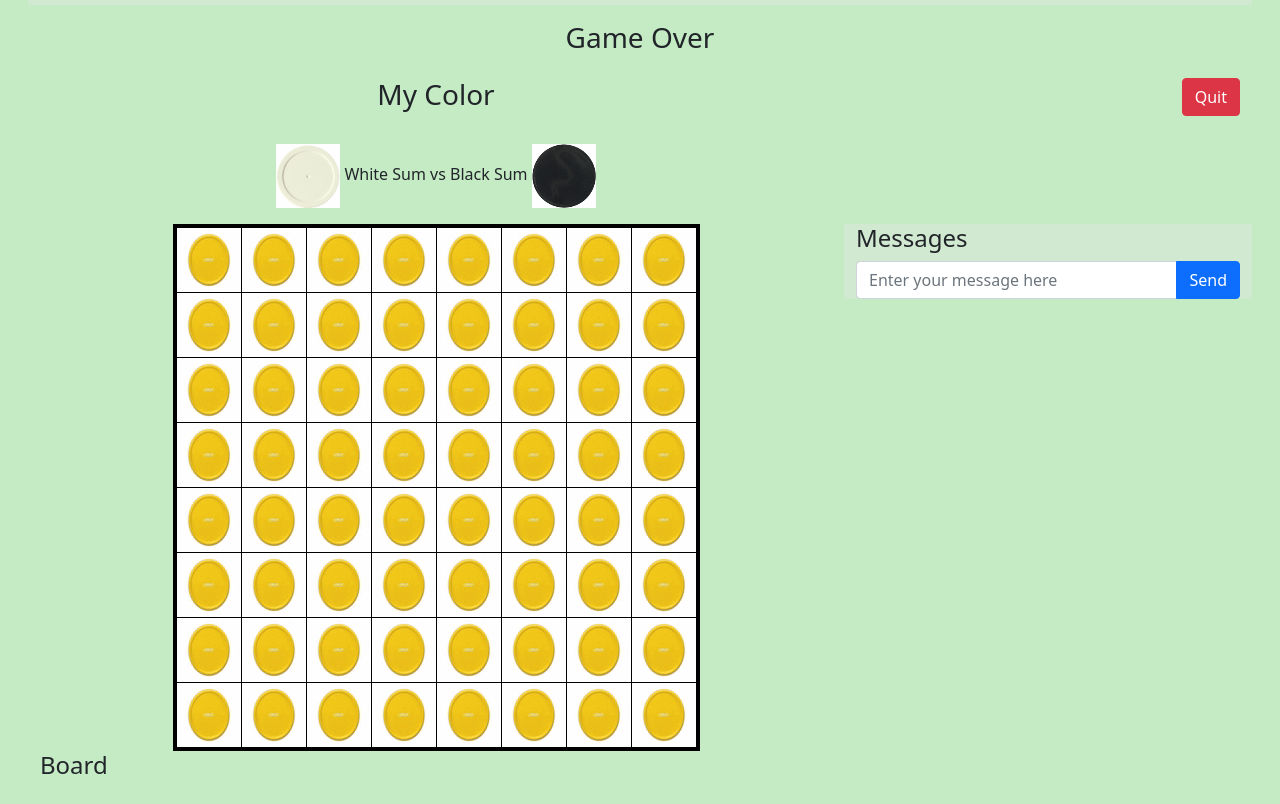
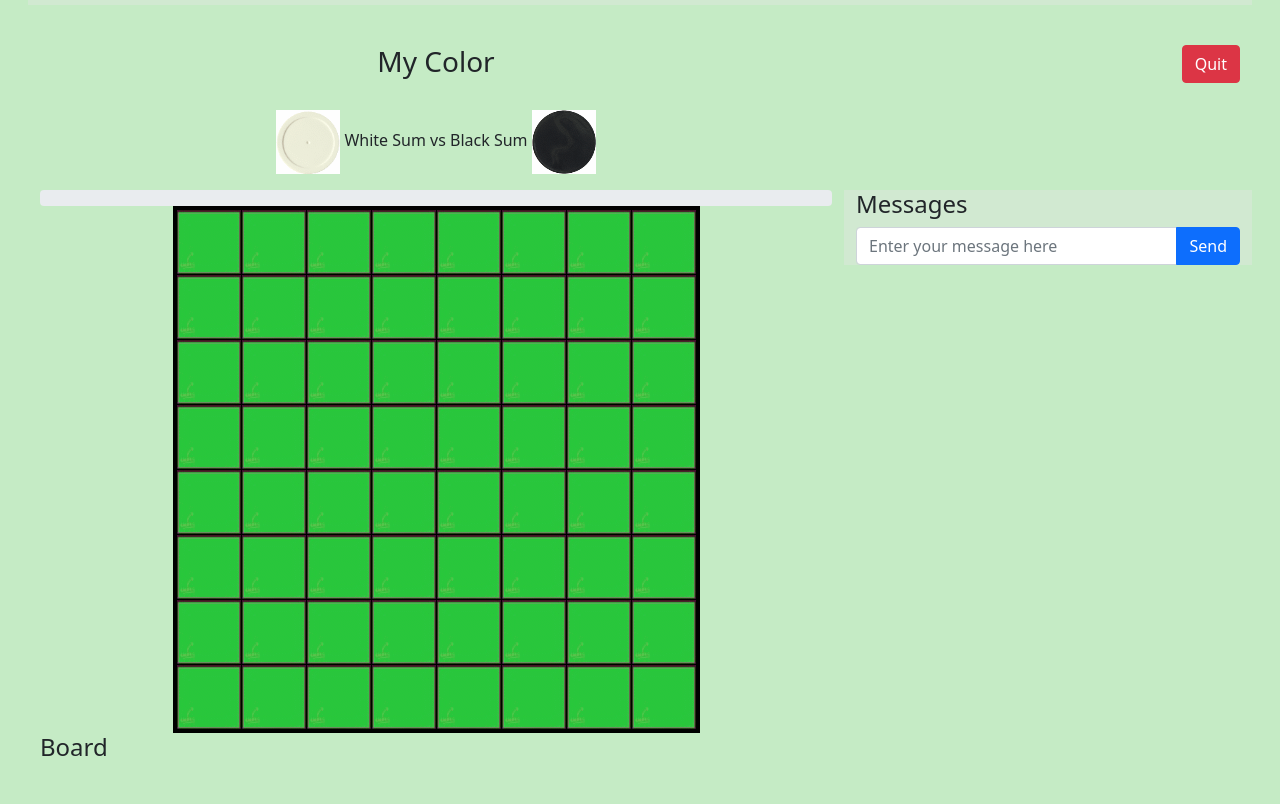
Before and after one commit to kathrynbe/reversi-butler, a website: page public/game.html in a window 1280 px wide. Shown: the part 53-857 px from the top of the page. Drawn offline with nearby package versions, Linux system fonts and the light colour scheme; no server answers.

Commit message:
launching the final game

```diff
--- a/public/assets/css/game.css
+++ b/public/assets/css/game.css
@@ -22,6 +22,7 @@
   }
 
   table#game_board td {
+    background-color: rgb(79, 187, 79);
     border:1px solid black;
     margin:0px;
     padding:0px;
--- a/public/game.html
+++ b/public/game.html
@@ -25,7 +25,7 @@
 
     <div class="row m-3">
       <div class="col text-center">
-        <h3 id="game_over">Game Over</h3>
+        <h3 id="game_over"></h3>
       </div>
     </div>
 
@@ -47,86 +47,90 @@
       <div class="col">
         <div class="row align-items-start justify-content-center">
           <div class="col-md-8 table-responsive">
+          <div class="progress">
+            <div id="elapsed" class="progress-bar progress-bar-animated progress-bar-striped bg-success"
+            role="progressbar" style="width: 0%;" aria-valuenow="0" aria-valuemin="0" aria-valuemax="100"></div>
+          </div>
             <table id="game_board" class="mx-auto w-auto">
               <tr>
-                <td id="0_0"><img class="img-fluid" src="assets/images/error.gif" alt="error" /></td>
-                <td id="0_1"><img class="img-fluid" src="assets/images/error.gif" alt="error" /></td>
-                <td id="0_2"><img class="img-fluid" src="assets/images/error.gif" alt="error" /></td>
-                <td id="0_3"><img class="img-fluid" src="assets/images/error.gif" alt="error" /></td>
-                <td id="0_4"><img class="img-fluid" src="assets/images/error.gif" alt="error" /></td>
-                <td id="0_5"><img class="img-fluid" src="assets/images/error.gif" alt="error" /></td>
-                <td id="0_6"><img class="img-fluid" src="assets/images/error.gif" alt="error" /></td>
-                <td id="0_7"><img class="img-fluid" src="assets/images/error.gif" alt="error" /></td>
+                <td id="0_0"><img class="img-fluid" src="assets/images/empty.gif" alt="empty" /></td>
+                <td id="0_1"><img class="img-fluid" src="assets/images/empty.gif" alt="empty" /></td>
+                <td id="0_2"><img class="img-fluid" src="assets/images/empty.gif" alt="empty" /></td>
+                <td id="0_3"><img class="img-fluid" src="assets/images/empty.gif" alt="empty" /></td>
+                <td id="0_4"><img class="img-fluid" src="assets/images/empty.gif" alt="empty" /></td>
+                <td id="0_5"><img class="img-fluid" src="assets/images/empty.gif" alt="empty" /></td>
+                <td id="0_6"><img class="img-fluid" src="assets/images/empty.gif" alt="empty" /></td>
+                <td id="0_7"><img class="img-fluid" src="assets/images/empty.gif" alt="empty" /></td>
               </tr>
               <tr>
-                <td id="1_0"><img class="img-fluid" src="assets/images/error.gif" alt="error" /></td>
-                <td id="1_1"><img class="img-fluid" src="assets/images/error.gif" alt="error" /></td>
-                <td id="1_2"><img class="img-fluid" src="assets/images/error.gif" alt="error" /></td>
-                <td id="1_3"><img class="img-fluid" src="assets/images/error.gif" alt="error" /></td>
-                <td id="1_4"><img class="img-fluid" src="assets/images/error.gif" alt="error" /></td>
-                <td id="1_5"><img class="img-fluid" src="assets/images/error.gif" alt="error" /></td>
-                <td id="1_6"><img class="img-fluid" src="assets/images/error.gif" alt="error" /></td>
-                <td id="1_7"><img class="img-fluid" src="assets/images/error.gif" alt="error" /></td>
+                <td id="1_0"><img class="img-fluid" src="assets/images/empty.gif" alt="empty" /></td>
+                <td id="1_1"><img class="img-fluid" src="assets/images/empty.gif" alt="empty" /></td>
+                <td id="1_2"><img class="img-fluid" src="assets/images/empty.gif" alt="empty" /></td>
+                <td id="1_3"><img class="img-fluid" src="assets/images/empty.gif" alt="empty" /></td>
+                <td id="1_4"><img class="img-fluid" src="assets/images/empty.gif" alt="empty" /></td>
+                <td id="1_5"><img class="img-fluid" src="assets/images/empty.gif" alt="empty" /></td>
+                <td id="1_6"><img class="img-fluid" src="assets/images/empty.gif" alt="empty" /></td>
+                <td id="1_7"><img class="img-fluid" src="assets/images/empty.gif" alt="empty" /></td>
               </tr>
               <tr>
-                <td id="2_0"><img class="img-fluid" src="assets/images/error.gif" alt="error" /></td>
-                <td id="2_1"><img class="img-fluid" src="assets/images/error.gif" alt="error" /></td>
-                <td id="2_2"><img class="img-fluid" src="assets/images/error.gif" alt="error" /></td>
-                <td id="2_3"><img class="img-fluid" src="assets/images/error.gif" alt="error" /></td>
-                <td id="2_4"><img class="img-fluid" src="assets/images/error.gif" alt="error" /></td>
-                <td id="2_5"><img class="img-fluid" src="assets/images/error.gif" alt="error" /></td>
-                <td id="2_6"><img class="img-fluid" src="assets/images/error.gif" alt="error" /></td>
-                <td id="2_7"><img class="img-fluid" src="assets/images/error.gif" alt="error" /></td>
+                <td id="2_0"><img class="img-fluid" src="assets/images/empty.gif" alt="empty" /></td>
+                <td id="2_1"><img class="img-fluid" src="assets/images/empty.gif" alt="empty" /></td>
+                <td id="2_2"><img class="img-fluid" src="assets/images/empty.gif" alt="empty" /></td>
+                <td id="2_3"><img class="img-fluid" src="assets/images/empty.gif" alt="empty" /></td>
+                <td id="2_4"><img class="img-fluid" src="assets/images/empty.gif" alt="empty" /></td>
+                <td id="2_5"><img class="img-fluid" src="assets/images/empty.gif" alt="empty" /></td>
+                <td id="2_6"><img class="img-fluid" src="assets/images/empty.gif" alt="empty" /></td>
+                <td id="2_7"><img class="img-fluid" src="assets/images/empty.gif" alt="empty" /></td>
               </tr>
               <tr>
-                <td id="3_0"><img class="img-fluid" src="assets/images/error.gif" alt="error" /></td>
-                <td id="3_1"><img class="img-fluid" src="assets/images/error.gif" alt="error" /></td>
-                <td id="3_2"><img class="img-fluid" src="assets/images/error.gif" alt="error" /></td>
-                <td id="3_3"><img class="img-fluid" src="assets/images/error.gif" alt="error" /></td>
-                <td id="3_4"><img class="img-fluid" src="assets/images/error.gif" alt="error" /></td>
-                <td id="3_5"><img class="img-fluid" src="assets/images/error.gif" alt="error" /></td>
-                <td id="3_6"><img class="img-fluid" src="assets/images/error.gif" alt="error" /></td>
-                <td id="3_7"><img class="img-fluid" src="assets/images/error.gif" alt="error" /></td>
+                <td id="3_0"><img class="img-fluid" src="assets/images/empty.gif" alt="empty" /></td>
+                <td id="3_1"><img class="img-fluid" src="assets/images/empty.gif" alt="empty" /></td>
+                <td id="3_2"><img class="img-fluid" src="assets/images/empty.gif" alt="empty" /></td>
+                <td id="3_3"><img class="img-fluid" src="assets/images/empty.gif" alt="empty" /></td>
+                <td id="3_4"><img class="img-fluid" src="assets/images/empty.gif" alt="empty" /></td>
+                <td id="3_5"><img class="img-fluid" src="assets/images/empty.gif" alt="empty" /></td>
+                <td id="3_6"><img class="img-fluid" src="assets/images/empty.gif" alt="empty" /></td>
+                <td id="3_7"><img class="img-fluid" src="assets/images/empty.gif" alt="empty" /></td>
               </tr>
               <tr>
-                <td id="4_0"><img class="img-fluid" src="assets/images/error.gif" alt="error" /></td>
-                <td id="4_1"><img class="img-fluid" src="assets/images/error.gif" alt="error" /></td>
-                <td id="4_2"><img class="img-fluid" src="assets/images/error.gif" alt="error" /></td>
-                <td id="4_3"><img class="img-fluid" src="assets/images/error.gif" alt="error" /></td>
-                <td id="4_4"><img class="img-fluid" src="assets/images/error.gif" alt="error" /></td>
-                <td id="4_5"><img class="img-fluid" src="assets/images/error.gif" alt="error" /></td>
-                <td id="4_6"><img class="img-fluid" src="assets/images/error.gif" alt="error" /></td>
-                <td id="4_7"><img class="img-fluid" src="assets/images/error.gif" alt="error" /></td>
+                <td id="4_0"><img class="img-fluid" src="assets/images/empty.gif" alt="empty" /></td>
+                <td id="4_1"><img class="img-fluid" src="assets/images/empty.gif" alt="empty" /></td>
+                <td id="4_2"><img class="img-fluid" src="assets/images/empty.gif" alt="empty" /></td>
+                <td id="4_3"><img class="img-fluid" src="assets/images/empty.gif" alt="empty" /></td>
+                <td id="4_4"><img class="img-fluid" src="assets/images/empty.gif" alt="empty" /></td>
+                <td id="4_5"><img class="img-fluid" src="assets/images/empty.gif" alt="empty" /></td>
+                <td id="4_6"><img class="img-fluid" src="assets/images/empty.gif" alt="empty" /></td>
+                <td id="4_7"><img class="img-fluid" src="assets/images/empty.gif" alt="empty" /></td>
               </tr>
               <tr>
-                <td id="5_0"><img class="img-fluid" src="assets/images/error.gif" alt="error" /></td>
-                <td id="5_1"><img class="img-fluid" src="assets/images/error.gif" alt="error" /></td>
-                <td id="5_2"><img class="img-fluid" src="assets/images/error.gif" alt="error" /></td>
-                <td id="5_3"><img class="img-fluid" src="assets/images/error.gif" alt="error" /></td>
-                <td id="5_4"><img class="img-fluid" src="assets/images/error.gif" alt="error" /></td>
-                <td id="5_5"><img class="img-fluid" src="assets/images/error.gif" alt="error" /></td>
-                <td id="5_6"><img class="img-fluid" src="assets/images/error.gif" alt="error" /></td>
-                <td id="5_7"><img class="img-fluid" src="assets/images/error.gif" alt="error" /></td>
+                <td id="5_0"><img class="img-fluid" src="assets/images/empty.gif" alt="empty" /></td>
+                <td id="5_1"><img class="img-fluid" src="assets/images/empty.gif" alt="empty" /></td>
+                <td id="5_2"><img class="img-fluid" src="assets/images/empty.gif" alt="empty" /></td>
+                <td id="5_3"><img class="img-fluid" src="assets/images/empty.gif" alt="empty" /></td>
+                <td id="5_4"><img class="img-fluid" src="assets/images/empty.gif" alt="empty" /></td>
+                <td id="5_5"><img class="img-fluid" src="assets/images/empty.gif" alt="empty" /></td>
+                <td id="5_6"><img class="img-fluid" src="assets/images/empty.gif" alt="empty" /></td>
+                <td id="5_7"><img class="img-fluid" src="assets/images/empty.gif" alt="empty" /></td>
               </tr>
               <tr>
-                <td id="6_0"><img class="img-fluid" src="assets/images/error.gif" alt="error" /></td>
-                <td id="6_1"><img class="img-fluid" src="assets/images/error.gif" alt="error" /></td>
-                <td id="6_2"><img class="img-fluid" src="assets/images/error.gif" alt="error" /></td>
-                <td id="6_3"><img class="img-fluid" src="assets/images/error.gif" alt="error" /></td>
-                <td id="6_4"><img class="img-fluid" src="assets/images/error.gif" alt="error" /></td>
-                <td id="6_5"><img class="img-fluid" src="assets/images/error.gif" alt="error" /></td>
-                <td id="6_6"><img class="img-fluid" src="assets/images/error.gif" alt="error" /></td>
-                <td id="6_7"><img class="img-fluid" src="assets/images/error.gif" alt="error" /></td>
+                <td id="6_0"><img class="img-fluid" src="assets/images/empty.gif" alt="empty" /></td>
+                <td id="6_1"><img class="img-fluid" src="assets/images/empty.gif" alt="empty" /></td>
+                <td id="6_2"><img class="img-fluid" src="assets/images/empty.gif" alt="empty" /></td>
+                <td id="6_3"><img class="img-fluid" src="assets/images/empty.gif" alt="empty" /></td>
+                <td id="6_4"><img class="img-fluid" src="assets/images/empty.gif" alt="empty" /></td>
+                <td id="6_5"><img class="img-fluid" src="assets/images/empty.gif" alt="empty" /></td>
+                <td id="6_6"><img class="img-fluid" src="assets/images/empty.gif" alt="empty" /></td>
+                <td id="6_7"><img class="img-fluid" src="assets/images/empty.gif" alt="empty" /></td>
               </tr>
               <tr>
-                <td id="7_0"><img class="img-fluid" src="assets/images/error.gif" alt="error" /></td>
-                <td id="7_1"><img class="img-fluid" src="assets/images/error.gif" alt="error" /></td>
-                <td id="7_2"><img class="img-fluid" src="assets/images/error.gif" alt="error" /></td>
-                <td id="7_3"><img class="img-fluid" src="assets/images/error.gif" alt="error" /></td>
-                <td id="7_4"><img class="img-fluid" src="assets/images/error.gif" alt="error" /></td>
-                <td id="7_5"><img class="img-fluid" src="assets/images/error.gif" alt="error" /></td>
-                <td id="7_6"><img class="img-fluid" src="assets/images/error.gif" alt="error" /></td>
-                <td id="7_7"><img class="img-fluid" src="assets/images/error.gif" alt="error" /></td>
+                <td id="7_0"><img class="img-fluid" src="assets/images/empty.gif" alt="empty" /></td>
+                <td id="7_1"><img class="img-fluid" src="assets/images/empty.gif" alt="empty" /></td>
+                <td id="7_2"><img class="img-fluid" src="assets/images/empty.gif" alt="empty" /></td>
+                <td id="7_3"><img class="img-fluid" src="assets/images/empty.gif" alt="empty" /></td>
+                <td id="7_4"><img class="img-fluid" src="assets/images/empty.gif" alt="empty" /></td>
+                <td id="7_5"><img class="img-fluid" src="assets/images/empty.gif" alt="empty" /></td>
+                <td id="7_6"><img class="img-fluid" src="assets/images/empty.gif" alt="empty" /></td>
+                <td id="7_7"><img class="img-fluid" src="assets/images/empty.gif" alt="empty" /></td>
               </tr>
             </table>
             <h4>Board</h4>
```
Also changed, not shown: public/assets/js/main.js (+63 -15 lines), server.js (+199 -7 lines).
